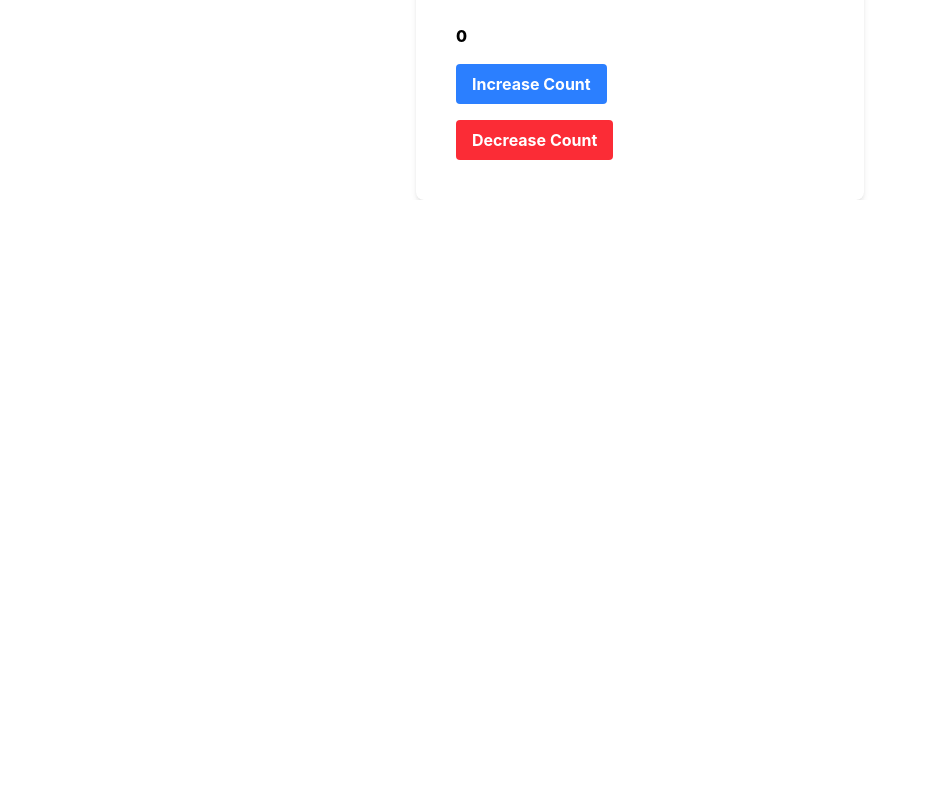
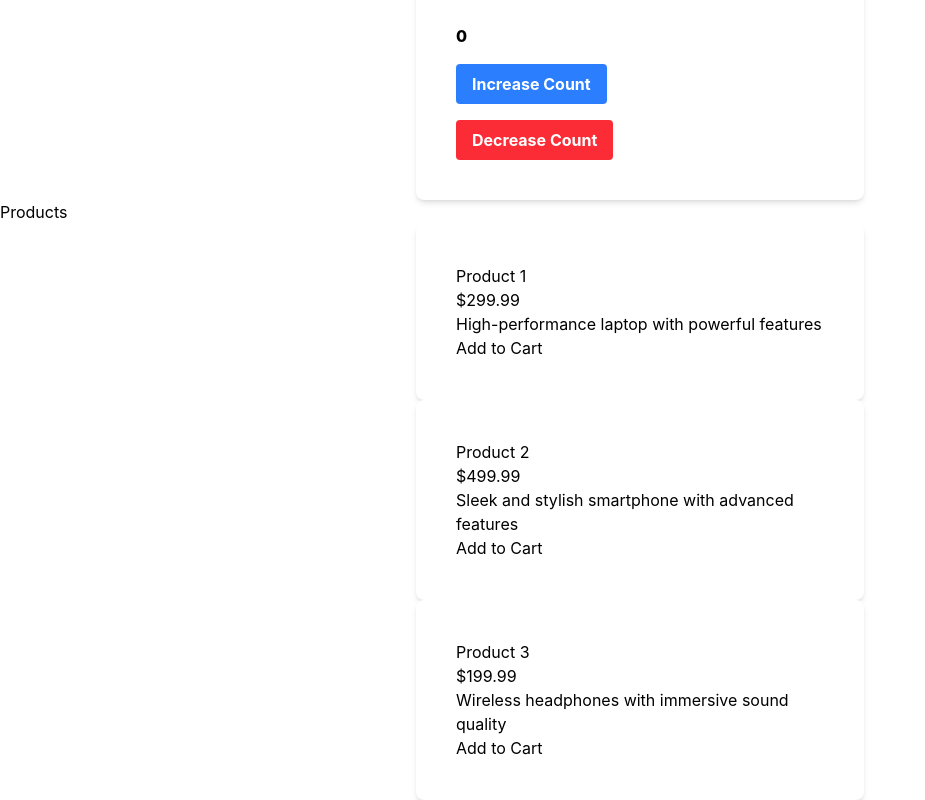
Before and after one commit to Cj-Nnekwelugo/React-pratice, a React (Vite) app: page / in a window 1280 px wide. Shown: the part 1934-2734 px from the top of the page, without its empty margins (0-925 px from the left). Before the commit the page ends 2134 px from the top, so only its background shows below. Built offline with nearby package versions, Linux system fonts and the light colour scheme.

Commit message:
add import productlist

```diff
--- a/src/App.jsx
+++ b/src/App.jsx
@@ -1,6 +1,10 @@
 
 import ContactForm from "./components/ContactForm";
 import Counter from "./components/Counter";
+
+
+import ProductList from "./components/ProductList";
+
 import TransactionList from "./components/TransactionList";
 import WelcomeMessage from "./components/WelcomeMessage";
 
@@ -12,6 +16,13 @@ function App() {
       <TransactionList />
       <ContactForm />
       <Counter />
+
+
+      <div className="">
+        <h3>Products</h3>
+
+       <ProductList />
+      </div>
     </>
   );
 }
```
